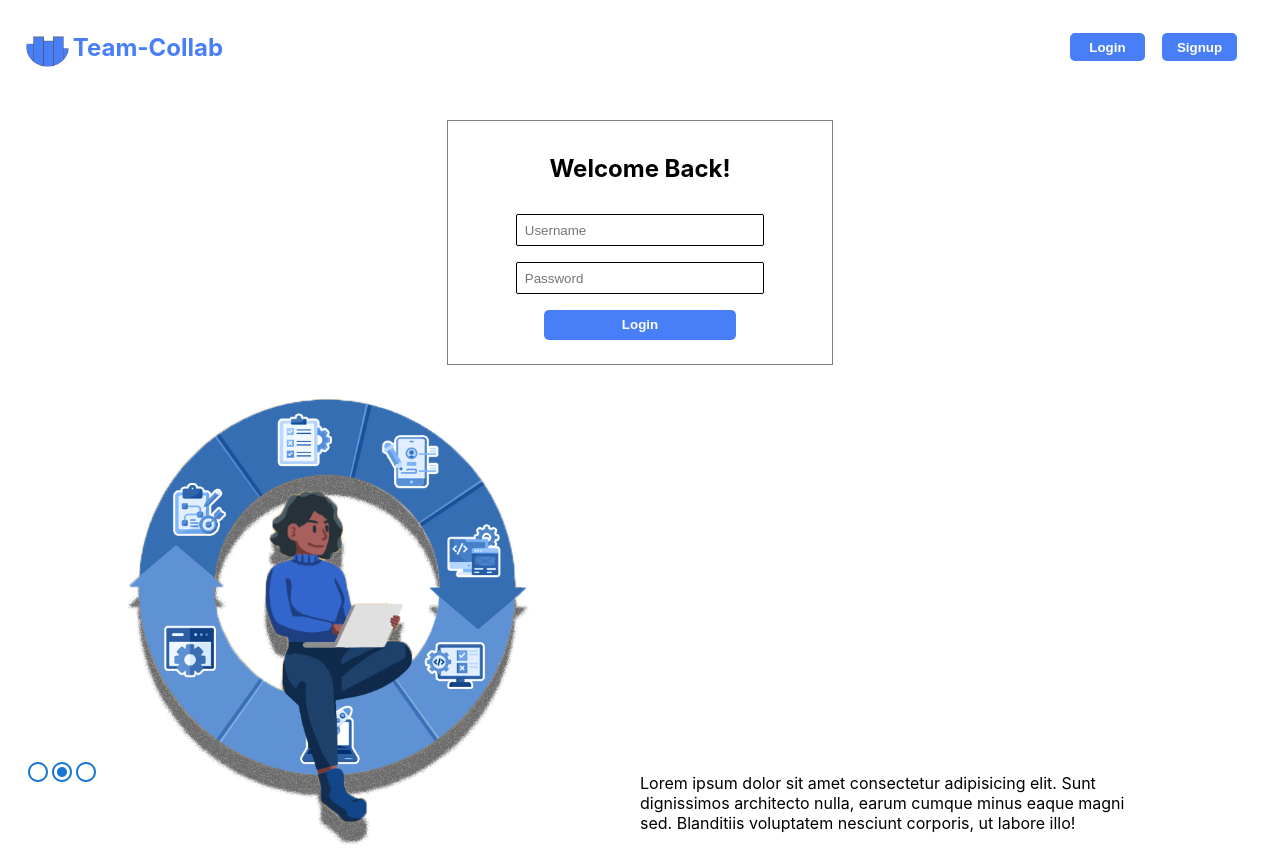
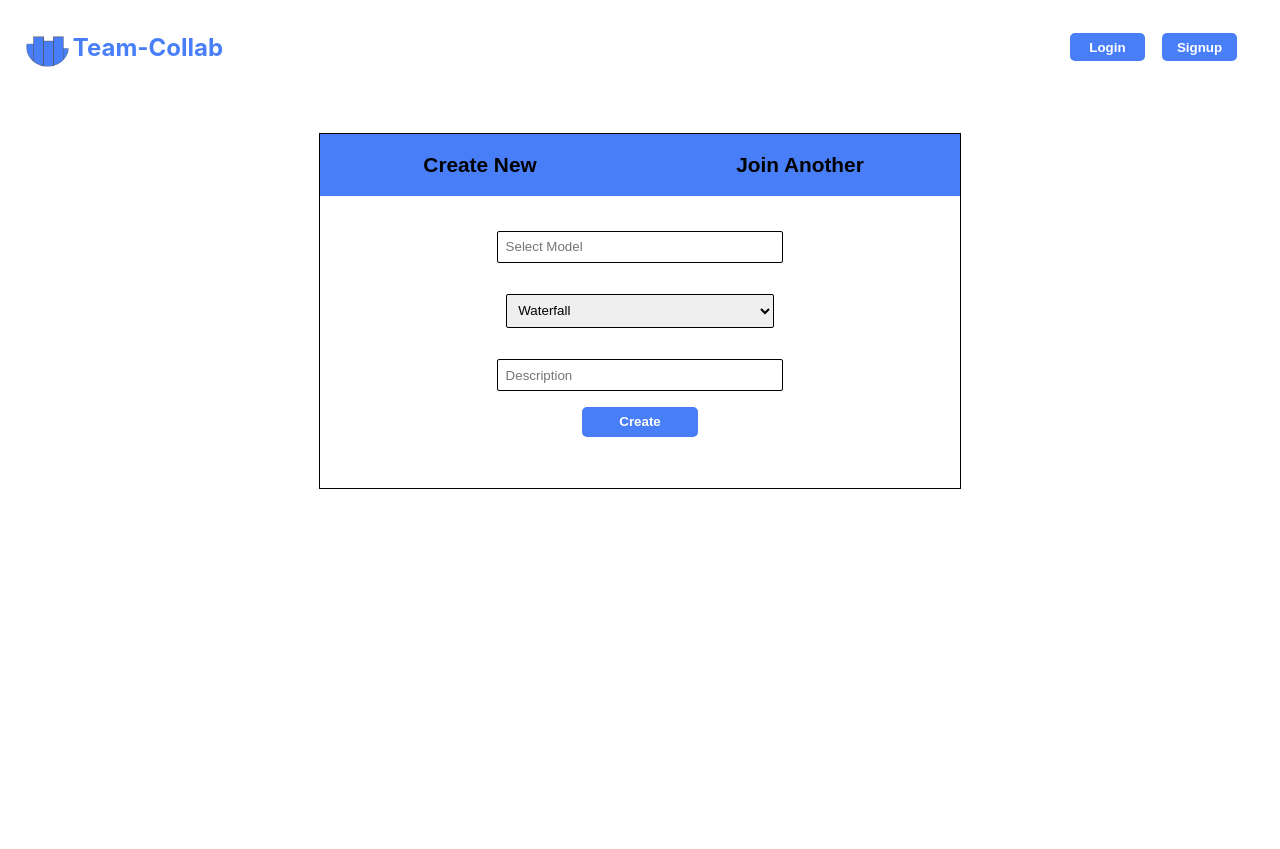
Before and after one commit to kunalsjaswal/collab-suite, a React (Create React App) app in the folder front-end/: page /projectsetup in a window 1280 px wide. After the commit the page ends 800 px from the top, so only its background shows below. Built offline with nearby package versions, Linux system fonts and the light colour scheme.

Commit message:
project setup done

```diff
--- a/front-end/src/App.js
+++ b/front-end/src/App.js
@@ -1,21 +1,27 @@
 // import { Routes } from "react-router-dom";
 
 // import Carousel from "./components/Landingpage/Carousel";
-import Navbar from "./components/Navbar/Navbar";
-import Login from "./components/Authentication/Login";
-import CarouselFile from "./components/Landingpage/CarouselFile";
+import Navbar from "./components/navbar/Navbar";
+// import Login from "./components/Authentication/Login";
+// import CarouselFile from "./components/landingpage/CarouselFile";
 import AOS from 'aos';
 import 'aos/dist/aos.css';
+// import CreateTeam from "./components/projectsetup/CreateTeam";
+// import JoinTeam from "./components/projectsetup/JoinTeam"
+import SetupFile from "./components/projectsetup/SetupFile";
 AOS.init();
 
 function App() {
   return (
     <div className="App">
       <Navbar />
-      <Login />
+      <SetupFile />
+      {/* <CreateTeam /> */}
+      {/* <JoinTeam /> */}
+      {/* <Login /> */}
       {/* <Signup /> */}
       {/* <Carousel/> */}
-      <CarouselFile />
+      {/* <CarouselFile /> */}
 
 
       {/* <Routes> */}
--- a/front-end/src/components/Landingpage/CarouselFile.jsx
+++ b/front-end/src/components/Landingpage/CarouselFile.jsx
@@ -7,17 +7,17 @@ import RadioButtonUncheckedIcon from '@mui/icons-material/RadioButtonUnchecked';
 import RadioButtonCheckedIcon from '@mui/icons-material/RadioButtonChecked';
 
 const CarouselFile = () => {
-    const items = [<Slide1/>, <Slide2/>, <Slide3/>]
+    const items = [<Slide1 />, <Slide2 />, <Slide3 />]
     const [index, setIndex] = useState(0)
 
-    useEffect(()=>{
+    useEffect(() => {
         setInterval(() => {
-            setIndex(prev => (prev+1) % 3)
+            setIndex(prev => (prev + 1) % 3)
         }, 5000);
         console.log("timeout")
-    },[])
+    }, [])
 
-    const onSliderClickHandler = (indx)=>{
+    const onSliderClickHandler = (indx) => {
         setIndex(indx);
     }
     return (
@@ -26,30 +26,30 @@ const CarouselFile = () => {
 
             <div className="next-btns">
                 {
-                    index == 0?
-                    <RadioButtonCheckedIcon color='primary' className='radio-btn'/>:
+                    index === 0 ?
+                        <RadioButtonCheckedIcon color='primary' className='radio-btn' /> :
                         <RadioButtonUncheckedIcon
                             color='primary'
                             className='radio-btn'
-                        onClick = {()=>onSliderClickHandler(0)}
+                            onClick={() => onSliderClickHandler(0)}
                         />
                 }
                 {
-                    index == 1 ?
-                    <RadioButtonCheckedIcon color='primary' className='radio-btn'/>:
+                    index === 1 ?
+                        <RadioButtonCheckedIcon color='primary' className='radio-btn' /> :
                         <RadioButtonUncheckedIcon
                             color='primary'
                             className='radio-btn'
-                        onClick = {()=>onSliderClickHandler(1)}
+                            onClick={() => onSliderClickHandler(1)}
                         />
                 }
                 {
-                    index == 2 ?
-                    <RadioButtonCheckedIcon color='primary' className='radio-btn'/>:
+                    index === 2 ?
+                        <RadioButtonCheckedIcon color='primary' className='radio-btn' /> :
                         <RadioButtonUncheckedIcon
                             color='primary'
                             className='radio-btn'
-                        onClick = {()=>onSliderClickHandler(2)}
+                            onClick={() => onSliderClickHandler(2)}
                         />
                 }
             </div>
--- /dev/null
+++ b/front-end/src/components/projectsetup/CreateTeam.jsx
@@ -0,0 +1,30 @@
+import React from 'react'
+import { CreateTeamDiv } from './Style'
+
+const CreateTeam = ({ setCreate }) => {
+    return (
+        <CreateTeamDiv>
+            <div className='container'>
+                <div className='heading'>
+                    <button onClick={() => setCreate((prev) => !prev)}>Create New</button>
+                    <button onClick={() => setCreate((prev) => !prev)}>Join Another</button>
+                </div>
+                <div className='formbox'>
+                    <form action="">
+                        <input type="text" placeholder="Select Model" />
+                        <select>
+                            <option value="option1">Waterfall</option>
+                            <option value="option2">Agile</option>
+                            <option value="option3">Option 3</option>
+                        </select>
+
+                        <input type="text" placeholder='Description' />
+                        <button type="submit">Create</button>
+                    </form>
+                </div>
+            </div>
+        </CreateTeamDiv >
+    )
+}
+
+export default CreateTeam
--- /dev/null
+++ b/front-end/src/components/projectsetup/JoinTeam.jsx
@@ -0,0 +1,24 @@
+import React from 'react'
+import { JoinTeamDiv } from './Style'
+
+const JoinTeam = ({ setCreate }) => {
+    return (
+        <JoinTeamDiv>
+            <div className='container'>
+                <div className='heading'>
+                    <button onClick={() => setCreate((prev) => !prev)}>Create New</button>
+                    <button onClick={() => setCreate((prev) => !prev)}>Join Another</button>
+                </div>
+                <div className='formbox'>
+                    <form action="">
+                        <input type="text" placeholder="Enter Group Code" />
+                        <button type="submit">Join</button>
+                    </form>
+                </div>
+            </div>
+        </JoinTeamDiv>
+
+    )
+}
+
+export default JoinTeam
--- /dev/null
+++ b/front-end/src/components/projectsetup/SetupFile.jsx
@@ -0,0 +1,15 @@
+import React from 'react'
+import JoinTeam from './JoinTeam'
+import CreateTeam from "./CreateTeam"
+import { useState } from 'react'
+
+const SetupFile = () => {
+    const [create, setCreate] = useState(true)
+    if (create) {
+        return <CreateTeam create={create} setCreate={setCreate} />
+    }
+    return <JoinTeam create={create} setCreate={setCreate} />
+
+}
+
+export default SetupFile
--- /dev/null
+++ b/front-end/src/components/projectsetup/Style.jsx
@@ -0,0 +1,132 @@
+import styled from "styled-components";
+
+export const CreateTeamDiv = styled.div`
+    display: flex;
+    width: 100%;
+    justify-content: center;
+    align-items: center;
+    flex-direction: column;
+    margin-top: 3%;
+    .container{
+        border: 1px solid black;
+        width: 50%
+    }
+    .heading{
+        display: flex;
+        justify-content: space-evenly;
+        align-items: center;
+        button{
+            width: 100%;
+            padding: 3%;
+            background-color: #487FF8;
+            border: none;
+            font-weight: 600;
+            font-size: 1.3rem;
+        }
+    }
+    .formbox{
+        display: flex;
+        justify-content: center;
+        align-items: center;
+        margin-bottom: 5%;
+    }
+    form{
+        display: flex;
+        justify-content: center;
+        align-items: center;
+        flex-direction: column;
+        padding: 3% 0%;
+        width: 60%;
+        input{
+            padding: 2% 2%;
+            border-radius: 2px;
+            border: 1px solid black;
+            margin: 4% 0%;
+            width: 70%;
+        }
+        button{
+        width: 30%;
+        color: white;
+        background-color: #487FF8;
+        border: none;
+        border-radius: 5px;
+        padding: 2% 0%;
+        font-weight: 700;
+        cursor: pointer;
+        transition: 200ms;
+    }
+    button:hover{
+        color: black;
+    }
+    select {
+        padding: 2% 2%;
+        border-radius: 2px;
+        border: 1px solid black;
+        margin: 4% 0%;
+        width: 70%;
+
+}
+    }
+`
+export const JoinTeamDiv = styled.div`
+    display: flex;
+    width: 100%;
+    justify-content: center;
+    align-items: center;
+    flex-direction: column;
+    margin-top: 3%;
+    .container{
+        border: 1px solid black;
+        width: 50%
+    }
+    .heading{
+        display: flex;
+        justify-content: space-evenly;
+        align-items: center;
+        button{
+            width: 100%;
+            padding: 3%;
+            background-color: #487FF8;
+            border: none;
+            font-weight: 600;
+            font-size: 1.3rem;
+        }
+    }
+    .formbox{
+        display: flex;
+        justify-content: center;
+        align-items: center;
+        margin-bottom: 5%;
+    }
+    form{
+        display: flex;
+        justify-content: center;
+        align-items: center;
+        flex-direction: column;
+        padding: 3% 0%;
+        width: 60%;
+        input{
+            padding: 2% 2%;
+            border-radius: 2px;
+            border: 1px solid black;
+            margin: 5% 0%;
+            width: 70%;
+        }
+        button{
+        width: 30%;
+        color: white;
+        background-color: #487FF8;
+        border: none;
+        border-radius: 5px;
+        padding: 2% 0%;
+        font-weight: 700;
+        cursor: pointer;
+        transition: 200ms;
+        margin-top: 2%;
+    }
+    button:hover{
+        color: black;
+    }
+
+    }
+`
```
Also changed, not shown: front-end/src/components/dashboard/Style.jsx (added), front-end/src/components/dashboard/UserDashboard.jsx (added). Lines whose indentation alone changed are shown as unchanged.
